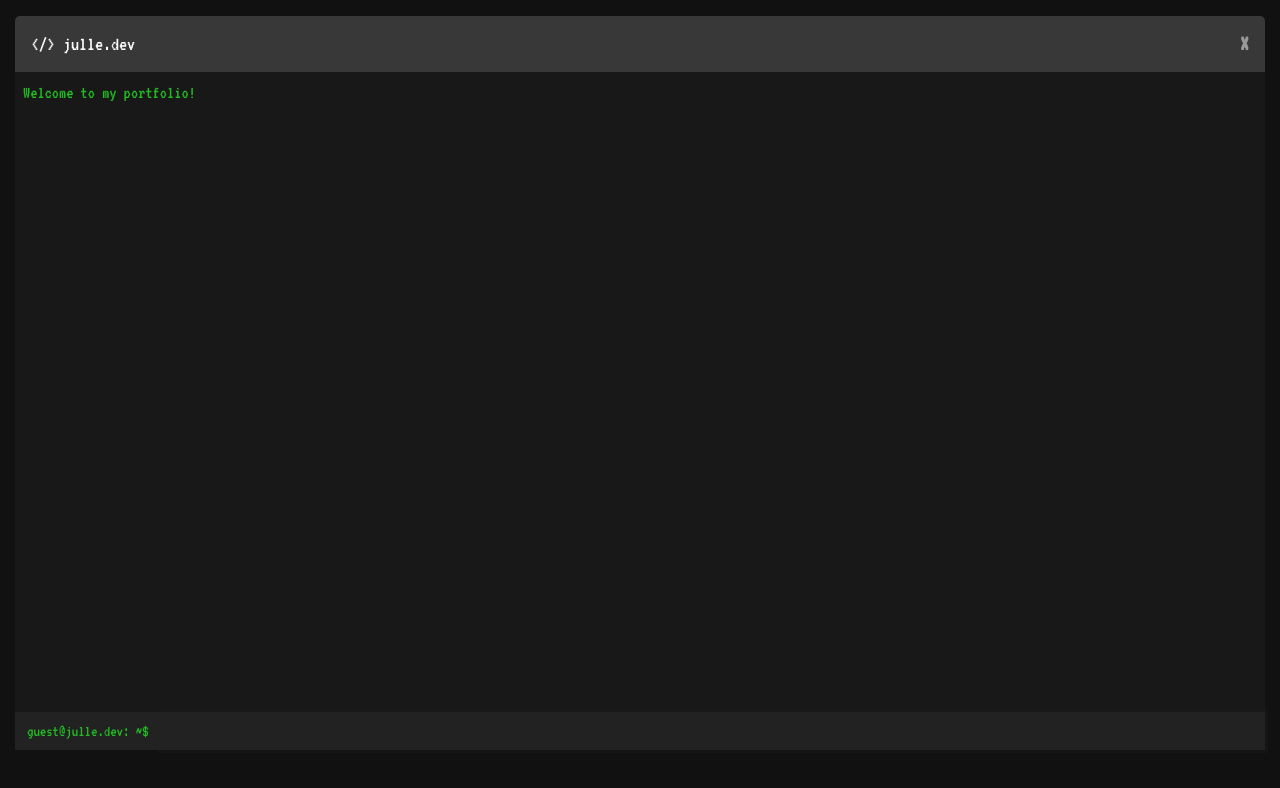
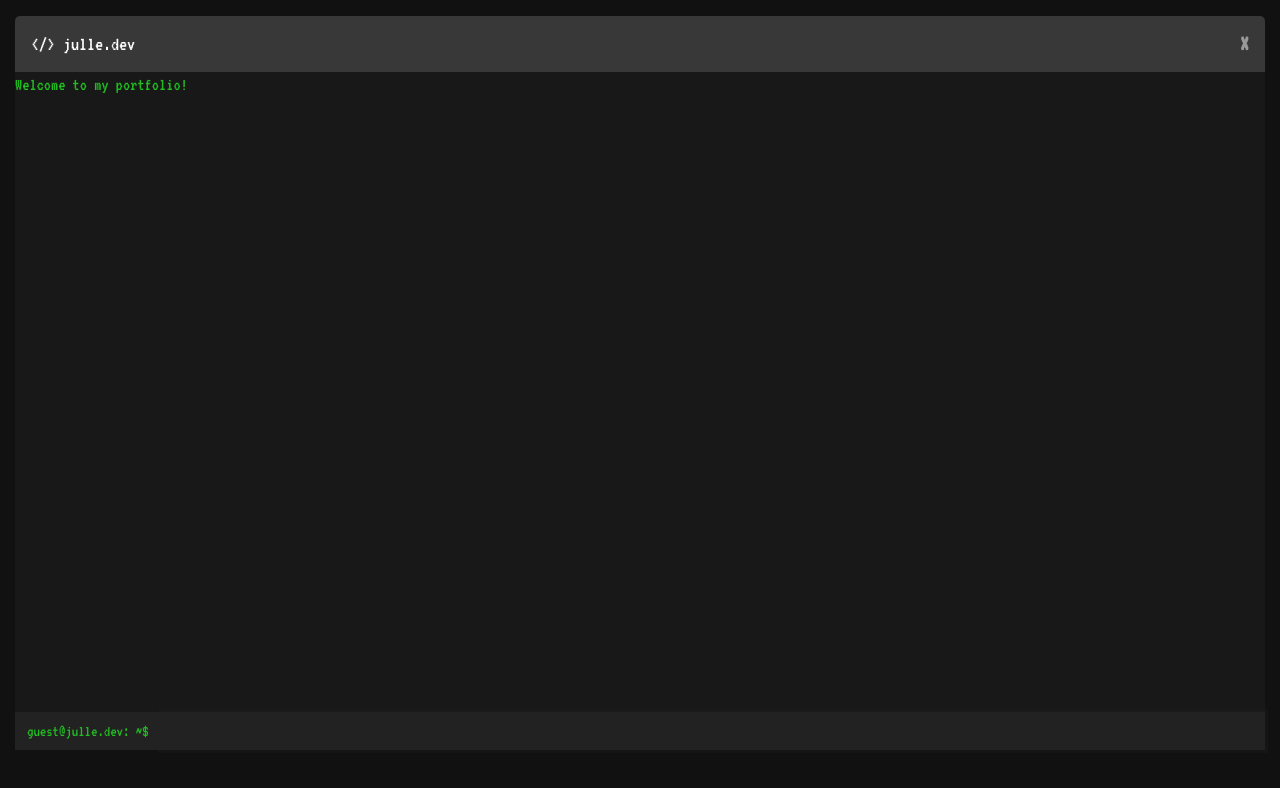
Before and after one commit to julleboi/my-portfolio, a React app in the folder client/: page / in a window 1280 px wide. Shown: the top 788 px of the page. Built offline with nearby package versions, Linux system fonts and the light colour scheme.

Commit message:
Add class 'terminal-line'

```diff
--- a/client/src/components/TerminalLine.tsx
+++ b/client/src/components/TerminalLine.tsx
@@ -6,7 +6,7 @@ type TerminalLineProps = {
 };
 
 export default (props: TerminalLineProps) =>
-  <div className='terminal-line p-2'>
+  <div className='terminal-line'>
     {
       props.input
         ? `< ${props.input}`
```
